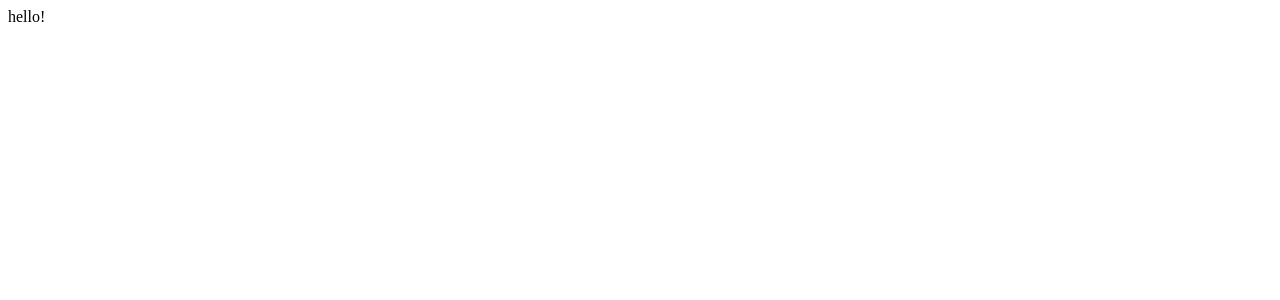
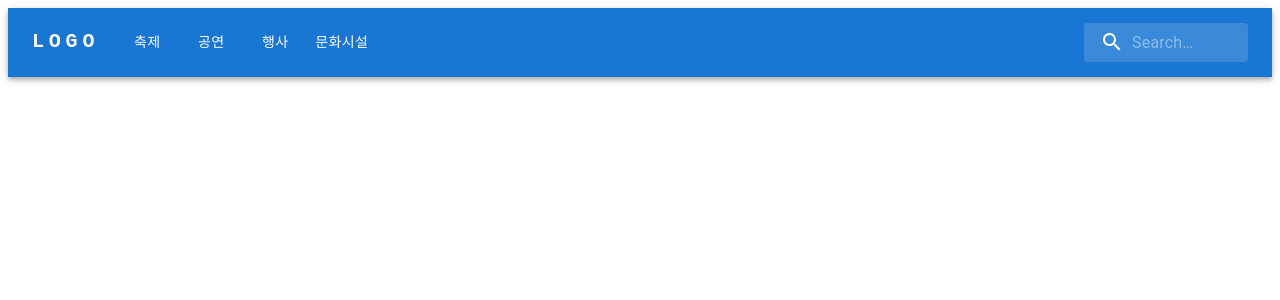
Before and after one commit to 2024tourismssu/FE, a React (Vite) app: page / in a window 1280 px wide. Shown: the top 300 px of the page. Built offline with nearby package versions, Linux system fonts and the light colour scheme.

Commit message:
chore : Header mui 이용해서 추가

```diff
--- a/src/App.tsx
+++ b/src/App.tsx
@@ -1,5 +1,7 @@
+import Header from './components/Header.tsx'
+
 function App() {
-  return <div>hello!</div>
+  return <Header />
 }
 
 export default App
--- /dev/null
+++ b/src/components/Header.tsx
@@ -0,0 +1,160 @@
+import * as React from 'react'
+import AppBar from '@mui/material/AppBar'
+import Box from '@mui/material/Box'
+import Toolbar from '@mui/material/Toolbar'
+import IconButton from '@mui/material/IconButton'
+import Typography from '@mui/material/Typography'
+import Menu from '@mui/material/Menu'
+import MenuIcon from '@mui/icons-material/Menu'
+import Container from '@mui/material/Container'
+import Button from '@mui/material/Button'
+import SearchIcon from '@mui/icons-material/Search'
+import MenuItem from '@mui/material/MenuItem'
+import { useState } from 'react'
+import { styled, alpha } from '@mui/material/styles'
+import InputBase from '@mui/material/InputBase'
+
+const pages = ['축제', '공연', '행사', '문화시설']
+
+const Search = styled('div')(({ theme }) => ({
+  position: 'relative',
+  borderRadius: theme.shape.borderRadius,
+  backgroundColor: alpha(theme.palette.common.white, 0.15),
+  '&:hover': {
+    backgroundColor: alpha(theme.palette.common.white, 0.25),
+  },
+  marginLeft: 0,
+  width: '40%',
+  [theme.breakpoints.up('sm')]: {
+    marginLeft: theme.spacing(1),
+    width: 'auto',
+  },
+}))
+
+const SearchIconWrapper = styled('div')(({ theme }) => ({
+  padding: theme.spacing(0, 2),
+  height: '100%',
+  position: 'absolute',
+  pointerEvents: 'none',
+  display: 'flex',
+  alignItems: 'center',
+  justifyContent: 'center',
+}))
+
+const StyledInputBase = styled(InputBase)(({ theme }) => ({
+  color: 'inherit',
+  width: '100%',
+  '& .MuiInputBase-input': {
+    padding: theme.spacing(1, 1, 1, 0),
+    // vertical padding + font size from searchIcon
+    paddingLeft: `calc(1em + ${theme.spacing(4)})`,
+    transition: theme.transitions.create('width'),
+    [theme.breakpoints.up('sm')]: {
+      width: '12ch',
+      '&:focus': {
+        width: '20ch',
+      },
+    },
+  },
+}))
+
+function Header() {
+  const [anchorElNav, setAnchorElNav] = useState<null | HTMLElement>(null)
+
+  const handleOpenNavMenu = (event: React.MouseEvent<HTMLElement>) => {
+    setAnchorElNav(event.currentTarget)
+  }
+
+  const handleCloseNavMenu = () => {
+    setAnchorElNav(null)
+  }
+
+  return (
+    <AppBar position="static">
+      <Container maxWidth="xl">
+        <Toolbar disableGutters>
+          <Typography
+            variant="h6"
+            noWrap
+            component="a"
+            href="#app-bar-with-responsive-menu"
+            sx={{
+              mr: 2,
+              display: { xs: 'none', md: 'flex' },
+              fontFamily: 'monospace',
+              fontWeight: 700,
+              letterSpacing: '.3rem',
+              color: 'inherit',
+              textDecoration: 'none',
+            }}
+          >
+            LOGO
+          </Typography>
+
+          <Box sx={{ flexGrow: 1, display: { xs: 'flex', md: 'none' } }}>
+            <IconButton size="large" aria-label="account of current user" aria-controls="menu-appbar" aria-haspopup="true" onClick={handleOpenNavMenu} color="inherit">
+              <MenuIcon />
+            </IconButton>
+            <Menu
+              id="menu-appbar"
+              anchorEl={anchorElNav}
+              anchorOrigin={{
+                vertical: 'bottom',
+                horizontal: 'left',
+              }}
+              keepMounted
+              transformOrigin={{
+                vertical: 'top',
+                horizontal: 'left',
+              }}
+              open={Boolean(anchorElNav)}
+              onClose={handleCloseNavMenu}
+              sx={{
+                display: { xs: 'block', md: 'none' },
+              }}
+            >
+              {pages.map((page) => (
+                <MenuItem key={page} onClick={handleCloseNavMenu}>
+                  <Typography textAlign="center">{page}</Typography>
+                </MenuItem>
+              ))}
+            </Menu>
+          </Box>
+
+          <Typography
+            variant="h5"
+            noWrap
+            component="a"
+            href="#app-bar-with-responsive-menu"
+            sx={{
+              mr: 2,
+              display: { xs: 'flex', md: 'none' },
+              flexGrow: 1,
+              fontFamily: 'monospace',
+              fontWeight: 700,
+              letterSpacing: '.3rem',
+              color: 'inherit',
+              textDecoration: 'none',
+            }}
+          >
+            LOGO
+          </Typography>
+          <Box sx={{ flexGrow: 1, display: { xs: 'none', md: 'flex' } }}>
+            {pages.map((page) => (
+              <Button key={page} onClick={handleCloseNavMenu} sx={{ my: 2, color: 'white', display: 'block' }}>
+                {page}
+              </Button>
+            ))}
+          </Box>
+          <Search>
+            <SearchIconWrapper>
+              <SearchIcon />
+            </SearchIconWrapper>
+            <StyledInputBase placeholder="Search…" inputProps={{ 'aria-label': 'search' }} />
+          </Search>
+        </Toolbar>
+      </Container>
+    </AppBar>
+  )
+}
+export default Header
```
